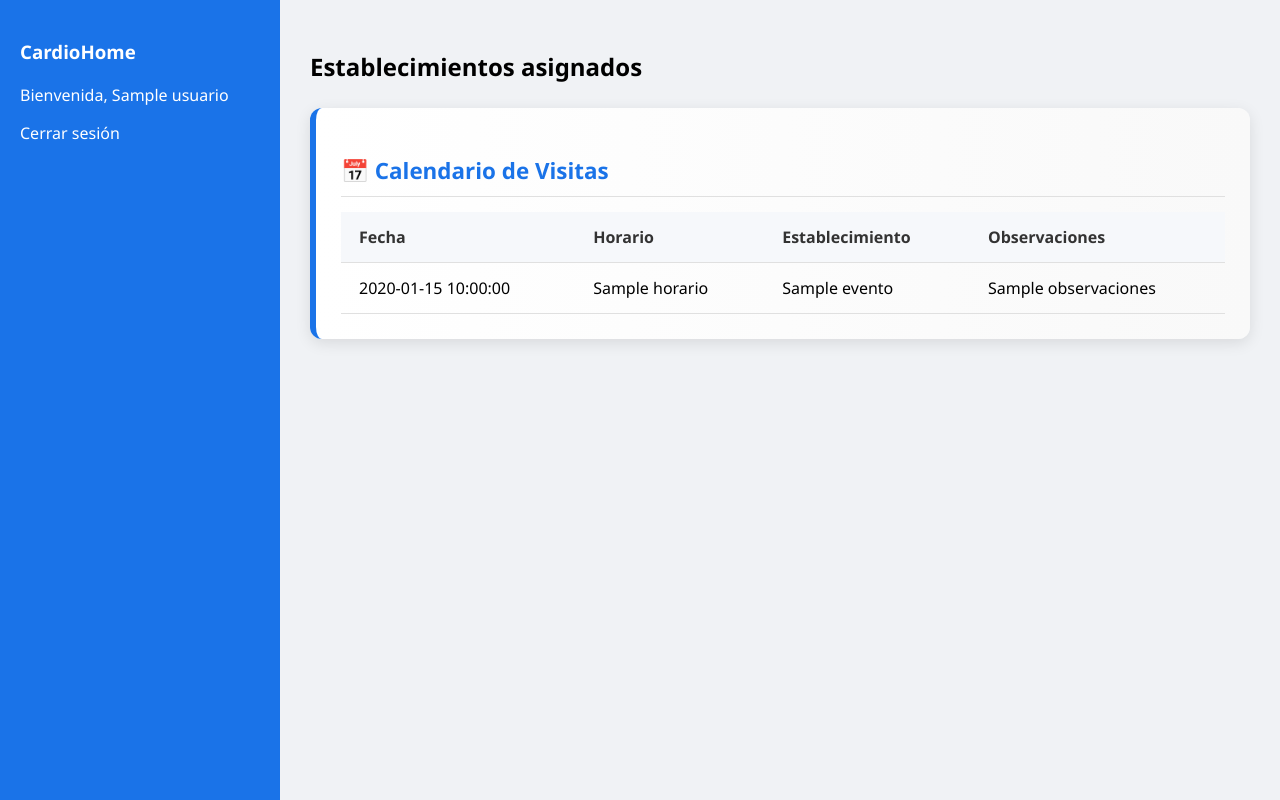
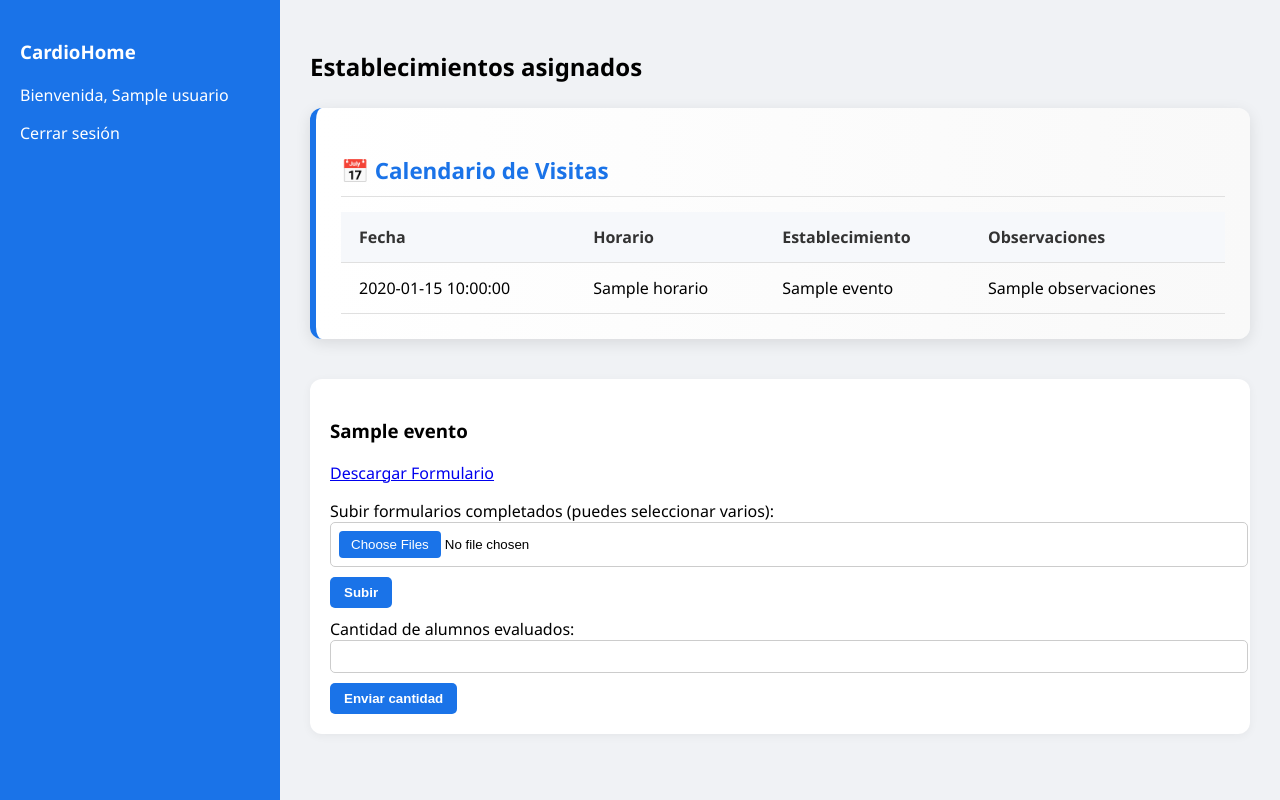
Before and after one commit to jmirandal1994/cardiohome_vercel, a Python web app: template templates/dashboard.html in a window 1280 px wide. Run offline with Jinja, Linux system fonts and the light colour scheme; the template is opened without the code that fills it: most values are stand-ins (such as "Sample title", 1, 10 or a date in 2020).

Commit message:
Update dashboard.html

```diff
--- a/templates/dashboard.html
+++ b/templates/dashboard.html
@@ -152,36 +152,6 @@
                 </tbody>
             </table>
         </div>
-
-        <div class="establecimiento" style="background:#fffbe6; border-left: 6px solid #fbbc04;">
-            <h3>➕ Agregar nuevo establecimiento</h3>
-            <form action="/admin/agregar" method="POST" enctype="multipart/form-data">
-                <label>Nombre del establecimiento:</label>
-                <input type="text" name="nombre" required>
-
-                <label>Fecha de visita:</label>
-                <input type="date" name="fecha" required>
-
-                <label>Horario:</label>
-                <input type="text" name="horario" placeholder="Ej: 09:00 - 10:30" required>
-
-                <label>Observaciones:</label>
-                <input type="text" name="obs">
-
-                <label>Asignar a doctora (ID Supabase):</label>
-                <select name="doctora" required>
-                    <option value="">Seleccionar doctora</option>
-                    {% for doc in doctoras %}
-                    <option value="{{ doc.id }}">{{ doc.nombre }} ({{ doc.usuario }})</option>
-                    {% endfor %}
-                </select>
-
-                <label>Formulario (PDF, Word o Excel):</label>
-                <input type="file" name="formulario" accept=".pdf,.doc,.docx,.xls,.xlsx" required>
-
-                <button type="submit">Agregar</button>
-            </form>
-        </div>
         {% endif %}
 
         <div class="calendario">
@@ -207,6 +177,28 @@
                 </tbody>
             </table>
         </div>
+
+        {% for evento in eventos %}
+        <div class="establecimiento">
+            <h3>{{ evento.nombre }}</h3>
+            <p>
+                <a href="{{ url_for('static', filename='formularios/' ~ evento.nombre ~ '.pdf') }}" download>
+                    Descargar Formulario
+                </a>
+            </p>
+            <form action="/subir/{{ evento.nombre }}" method="POST" enctype="multipart/form-data">
+                <label>Subir formularios completados (puedes seleccionar varios):</label><br>
+                <input type="file" name="archivo" multiple accept=".pdf,.doc,.docx,.xls,.xlsx" required><br>
+                <button type="submit">Subir</button>
+            </form>
+            <form action="/evaluados/{{ evento.nombre }}" method="POST">
+                <label for="alumnos">Cantidad de alumnos evaluados:</label><br>
+                <input type="number" name="alumnos" min="0" required><br>
+                <button type="submit">Enviar cantidad</button>
+            </form>
+        </div>
+        {% endfor %}
+
     </div>
 </body>
 </html>
```
